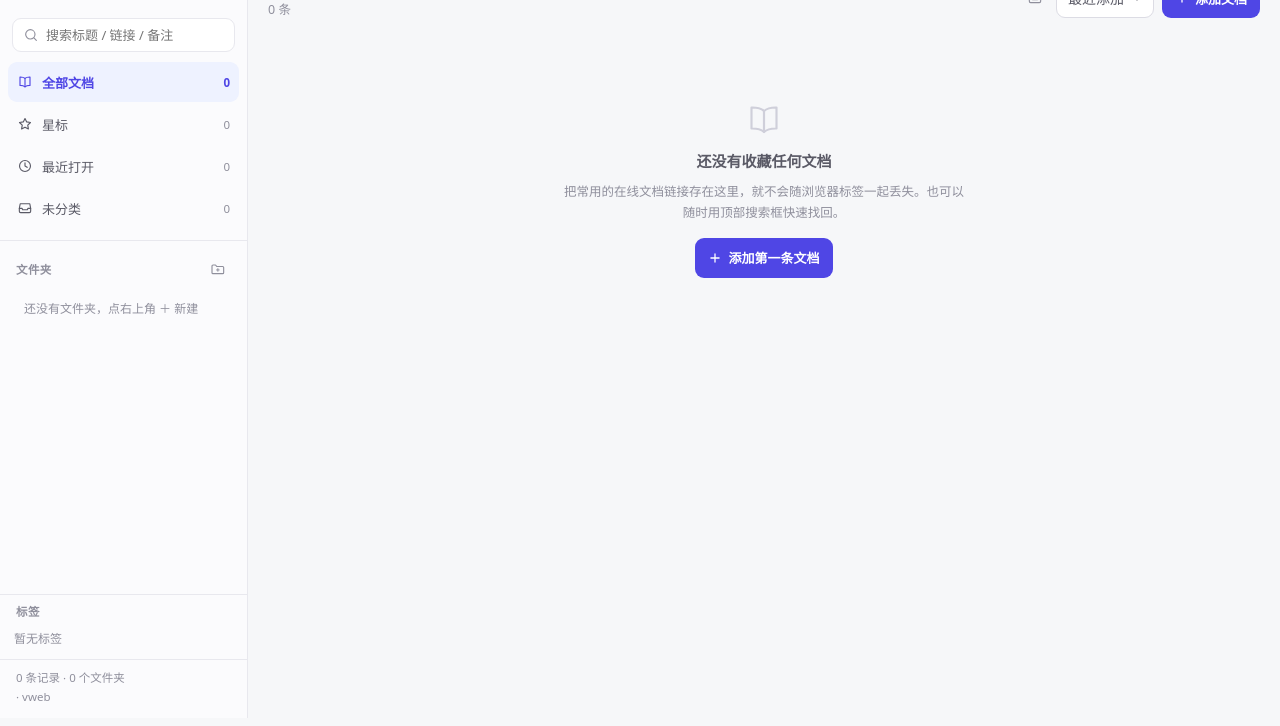
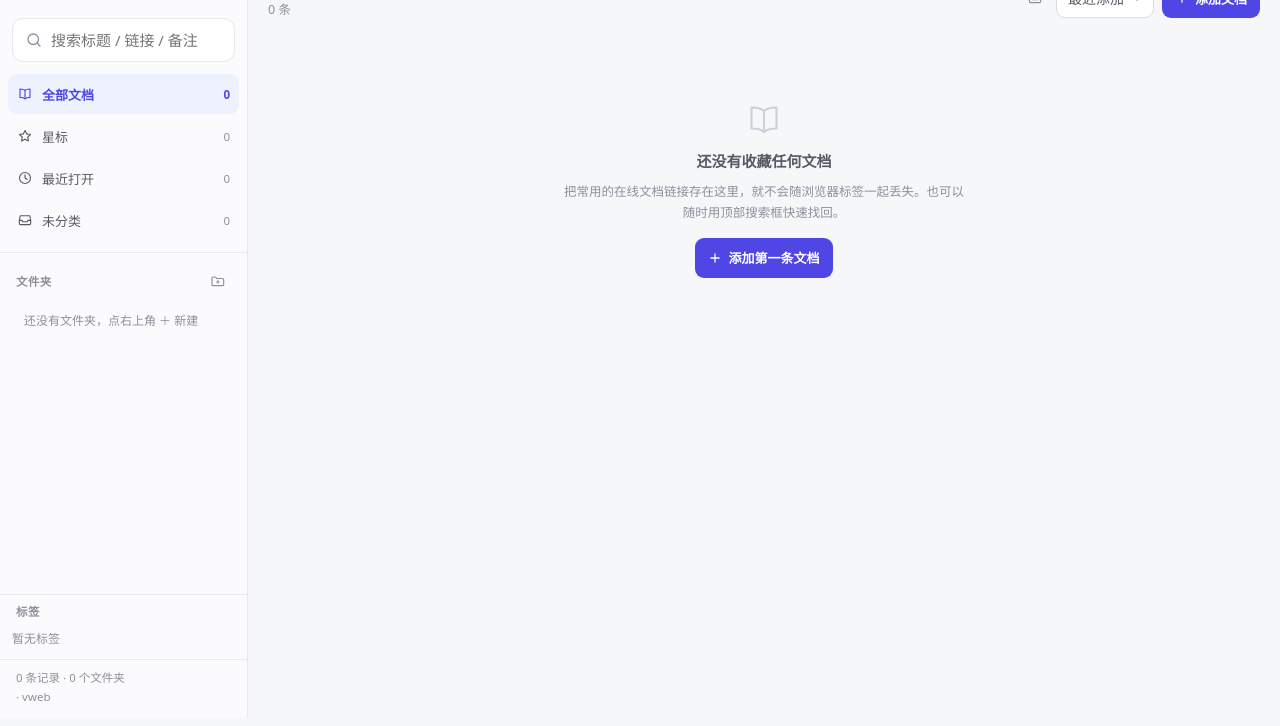
Before and after one commit to GXT2821/web-desktop, a website: page mobile/web-src/index.html in a window 1280 px wide. Shown: the part 74-800 px from the top of the page. Drawn offline with Linux system fonts and the light colour scheme; files whose address does not match are found by name.

Commit message:
fix(android): 搜索框太矮、标签芯片过大
真机截图里搜索框明显偏小，标签芯片高得离谱。原因是我在 mobile.css 里用了
全局的 `button { min-height: 40px }` 撑点击区域，标签芯片也是 button，
被一起撑到 40px；而搜索框是 div，没吃到这条规则，还是桌面端的 34px / 13px。

- 搜索框：44px 高、15px 字号、图标 18px，边框圆角随之调整
- 标签芯片：从全局规则里排除，改为 28px 高、12.5px 字号，间距 6px
  （标签是一排密集小目标，40px 反而一屏放不下几个）
- 标签区最大高度 24vh，能多显示一行

顺带把 Android 版本升到 1.2.1，装完看底部版本号就能确认是新包。

```diff
--- a/mobile/src-tauri/tauri.conf.json
+++ b/mobile/src-tauri/tauri.conf.json
@@ -1,7 +1,7 @@
 {
   "$schema": "https://schema.tauri.app/config/2",
   "productName": "DocVault",
-  "version": "1.2.0",
+  "version": "1.2.1",
   "identifier": "com.gt.docvault",
   "build": {
     "frontendDist": "../web",
--- a/mobile/web-src/mobile.css
+++ b/mobile/web-src/mobile.css
@@ -28,12 +28,59 @@ body {
   padding-bottom: max(env(safe-area-inset-bottom, 0px), 8px);
 }
 
-/* 触屏没有 hover，靠 active 给反馈；同时把可点区域撑到 40px 以上 */
-button,
+/* 触屏没有 hover，靠 active 给反馈；同时把可点区域撑到 40px 以上。
+   标签芯片例外：它是一排密集的小目标，统一撑到 40px 会挤掉一屏标签，
+   反而更难扫视和点准，单独按紧凑尺寸处理（见下方 .tag-chip）。 */
+button:not(.tag-chip),
 .side-item,
 .tree-row,
 .doc-card {
   min-height: 40px;
+}
+
+/* ---------- 搜索框 ---------- */
+/* 平板/手机上搜索是高频输入，给足高度和字号，别做成桌面那种紧凑小框 */
+.search {
+  height: 44px;
+  margin: 0 12px 12px;
+  padding: 0 12px 0 12px;
+  border-radius: 11px;
+  gap: 8px;
+}
+
+.search-icon svg {
+  width: 18px;
+  height: 18px;
+}
+
+.search input {
+  font-size: 15px;
+  height: 100%;
+}
+
+.search input::placeholder {
+  font-size: 15px;
+}
+
+/* ---------- 标签芯片 ---------- */
+/* 桌面 11.5px 的芯片在平板上偏小，控制在一行 28px、字号 12.5px，
+   既比桌面大一点好点，又不会像之前 40px 那样把标签区占满 */
+.taglist {
+  gap: 6px;
+  padding: 2px 12px 10px;
+  max-height: 24vh;
+}
+
+.tag-chip {
+  min-height: 0;
+  height: 28px;
+  padding: 0 10px;
+  font-size: 12.5px;
+  gap: 5px;
+}
+
+.tag-chip .n {
+  font-size: 11px;
 }
 
 button:active,
```
Also changed, not shown: README.md, mobile/README.md.
